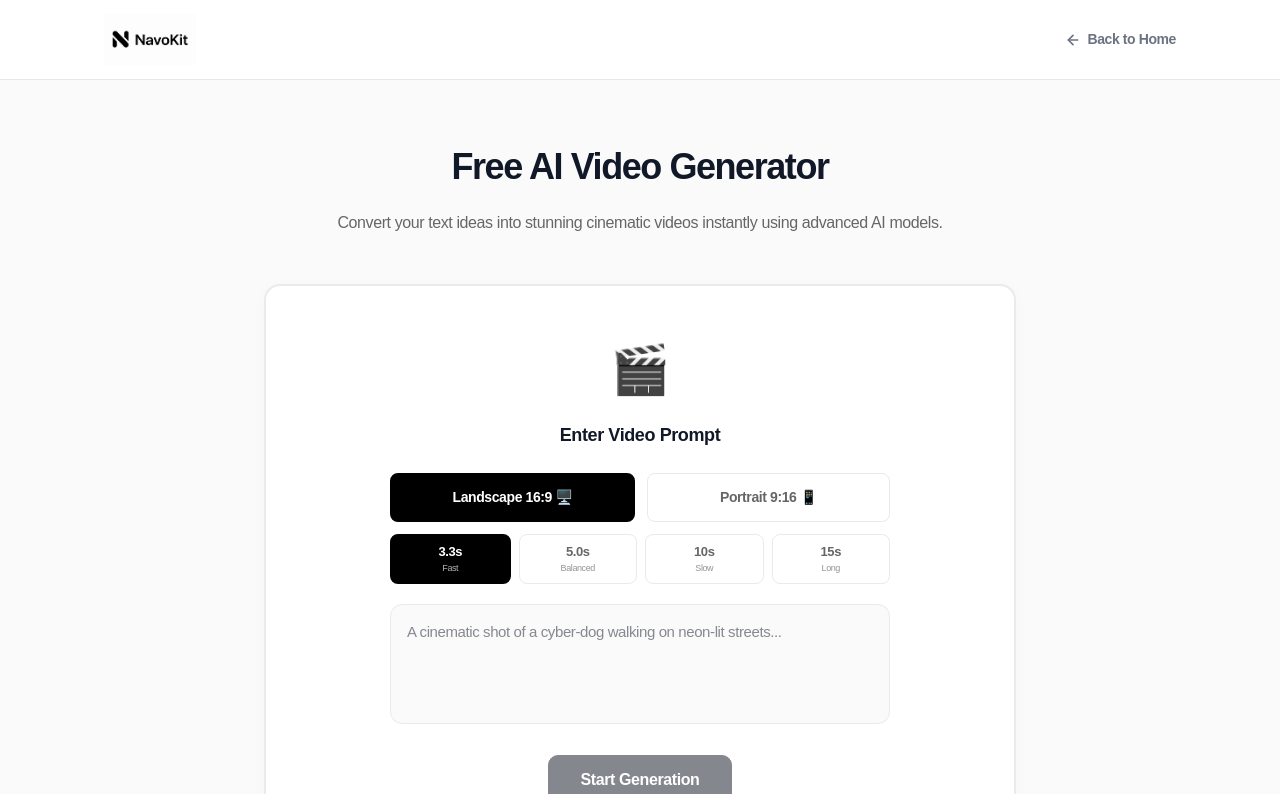
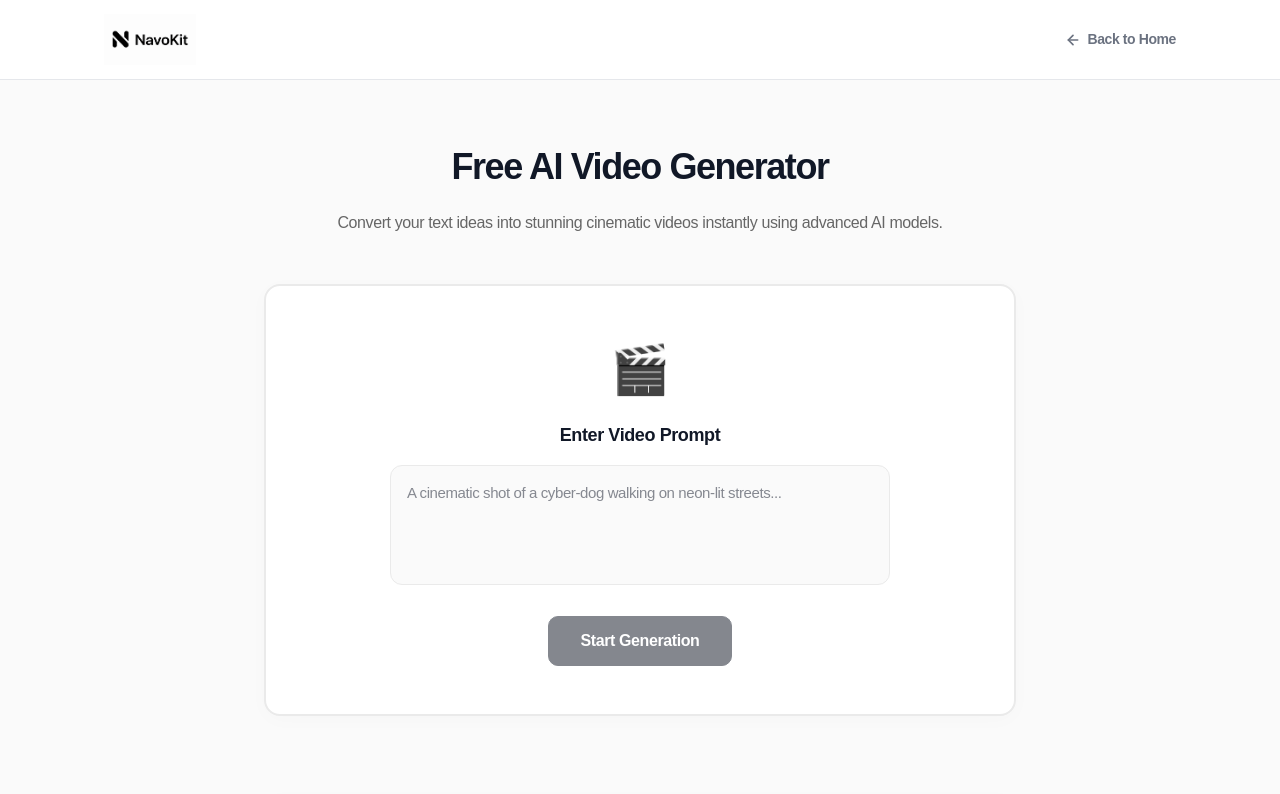
Before and after one commit to Blackdcp/navokit, a Next.js app: page /en/tools/free-ai-video-generator in a window 1280 px wide. Shown: the top 794 px of the page. Built offline with nearby package versions, Linux system fonts and the light colour scheme.

Commit message:
Revert ClientPage to earliest version without UI controls

```diff
--- a/src/app/[lang]/tools/free-ai-video-generator/ClientPage.tsx
+++ b/src/app/[lang]/tools/free-ai-video-generator/ClientPage.tsx
@@ -16,8 +16,6 @@ export default function AiVideoClient({ dict, lang }: AiVideoClientProps) {
   const [videoId, setVideoId] = useState<string | null>(null);
   const [videoUrl, setVideoUrl] = useState<string | null>(null);
   const [errorMsg, setErrorMsg] = useState("");
-  const [aspectRatio, setAspectRatio] = useState<"landscape" | "portrait">("landscape");
-  const [duration, setDuration] = useState<number>(81);
 
   const pollIntervalRef = useRef<NodeJS.Timeout | null>(null);
 
@@ -83,7 +81,7 @@ export default function AiVideoClient({ dict, lang }: AiVideoClientProps) {
       const res = await fetch('/api/tools/ai-video/submit', {
         method: 'POST',
         headers: { 'Content-Type': 'application/json' },
-        body: JSON.stringify({ prompt, duration, aspectRatio })
+        body: JSON.stringify({ prompt })
       });
 
       const data = await res.json();
@@ -191,69 +189,8 @@ export default function AiVideoClient({ dict, lang }: AiVideoClientProps) {
           {status === "idle" || status === "error" ? (
             <div>
                <div style={{ fontSize: 48, marginBottom: 16 }}>🎬</div>
-               <div style={{ fontSize: 18, fontWeight: 600, color: "#111827", marginBottom: 24 }}>
+               <div style={{ fontSize: 18, fontWeight: 600, color: "#111827", marginBottom: 16 }}>
                  {lang === 'zh' ? '输入视频提示词' : 'Enter Video Prompt'}
-               </div>
-
-               {/* Aspect Ratio Selector */}
-               <div style={{ display: "flex", gap: 12, maxWidth: "500px", margin: "0 auto 12px" }}>
-                 {[
-                   { value: 'landscape', label: lang === 'zh' ? '横屏 16:9 🖥️' : 'Landscape 16:9 🖥️' },
-                   { value: 'portrait', label: lang === 'zh' ? '竖屏 9:16 📱' : 'Portrait 9:16 📱' },
-                 ].map(item => (
-                   <button
-                     key={item.value}
-                     onClick={() => setAspectRatio(item.value as 'landscape' | 'portrait')}
-                     style={{
-                       flex: 1,
-                       padding: "12px 0",
-                       borderRadius: 8,
-                       border: aspectRatio === item.value ? "2px solid #000" : "1px solid #eaeaea",
-                       background: aspectRatio === item.value ? "#000" : "#fff",
-                       color: aspectRatio === item.value ? "#fff" : "#666",
-                       fontWeight: 600,
-                       fontSize: 14,
-                       cursor: "pointer",
-                       transition: "all 0.2s"
-                     }}
-                   >
-                     {item.label}
-                   </button>
-                 ))}
-               </div>
-
-               {/* Duration Selector */}
-               <div style={{ display: "flex", gap: 8, maxWidth: "500px", margin: "0 auto 20px" }}>
-                 {[
-                   { value: 81, label: lang === 'zh' ? '3.3 秒' : '3.3s', desc: lang === 'zh' ? '极速' : 'Fast' },
-                   { value: 121, label: lang === 'zh' ? '5.0 秒' : '5.0s', desc: lang === 'zh' ? '均衡' : 'Balanced' },
-                   { value: 241, label: lang === 'zh' ? '10 秒' : '10s', desc: lang === 'zh' ? '较慢' : 'Slow' },
-                   { value: 361, label: lang === 'zh' ? '15 秒' : '15s', desc: lang === 'zh' ? '长视频' : 'Long' },
-                 ].map(item => (
-                   <button
-                     key={item.value}
-                     onClick={() => setDuration(item.value)}
-                     style={{
-                       flex: 1,
-                       display: "flex",
-                       flexDirection: "column",
-                       alignItems: "center",
-                       justifyContent: "center",
-                       padding: "6px 0",
-                       borderRadius: 8,
-                       border: duration === item.value ? "2px solid #000" : "1px solid #eaeaea",
-                       background: duration === item.value ? "#000" : "#fff",
-                       color: duration === item.value ? "#fff" : "#666",
-                       fontWeight: 600,
-                       fontSize: 13,
-                       cursor: "pointer",
-                       transition: "all 0.2s"
-                     }}
-                   >
-                     <span style={{ fontSize: "13px", fontWeight: 600 }}>{item.label}</span>
-                     <span style={{ fontSize: "9px", opacity: 0.7, marginTop: "1px", fontWeight: 400 }}>{item.desc}</span>
-                   </button>
-                 ))}
                </div>
 
                <textarea
```
